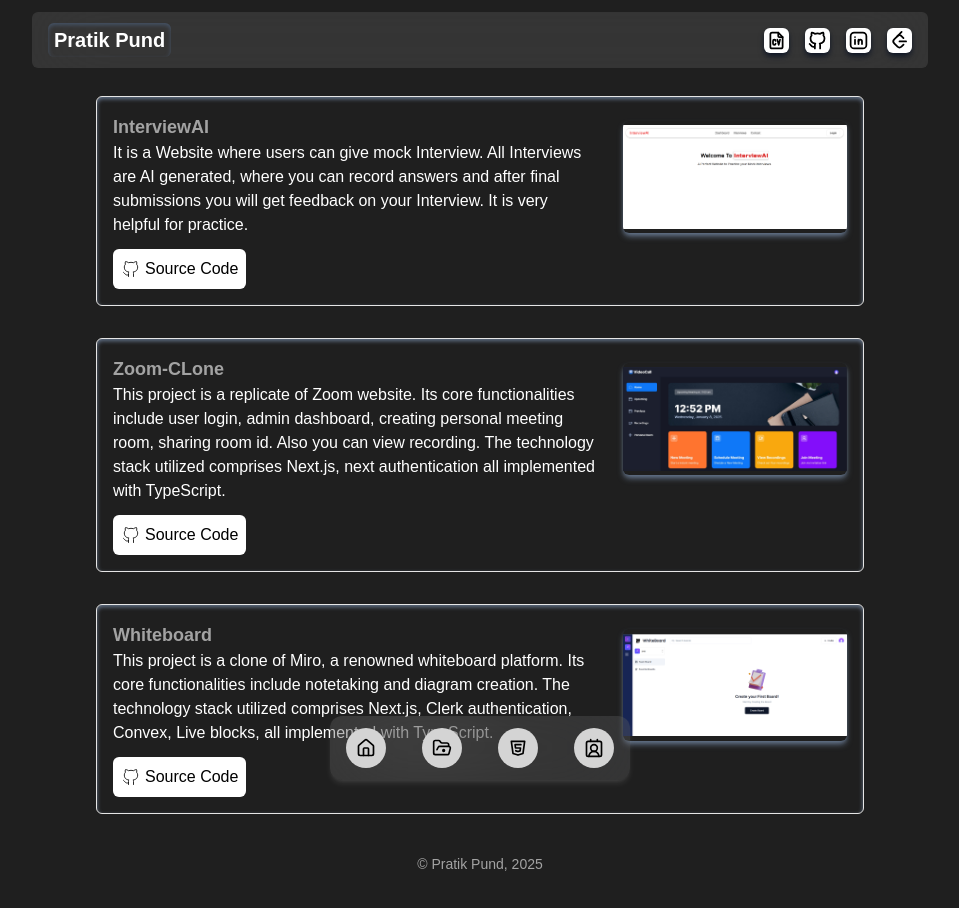
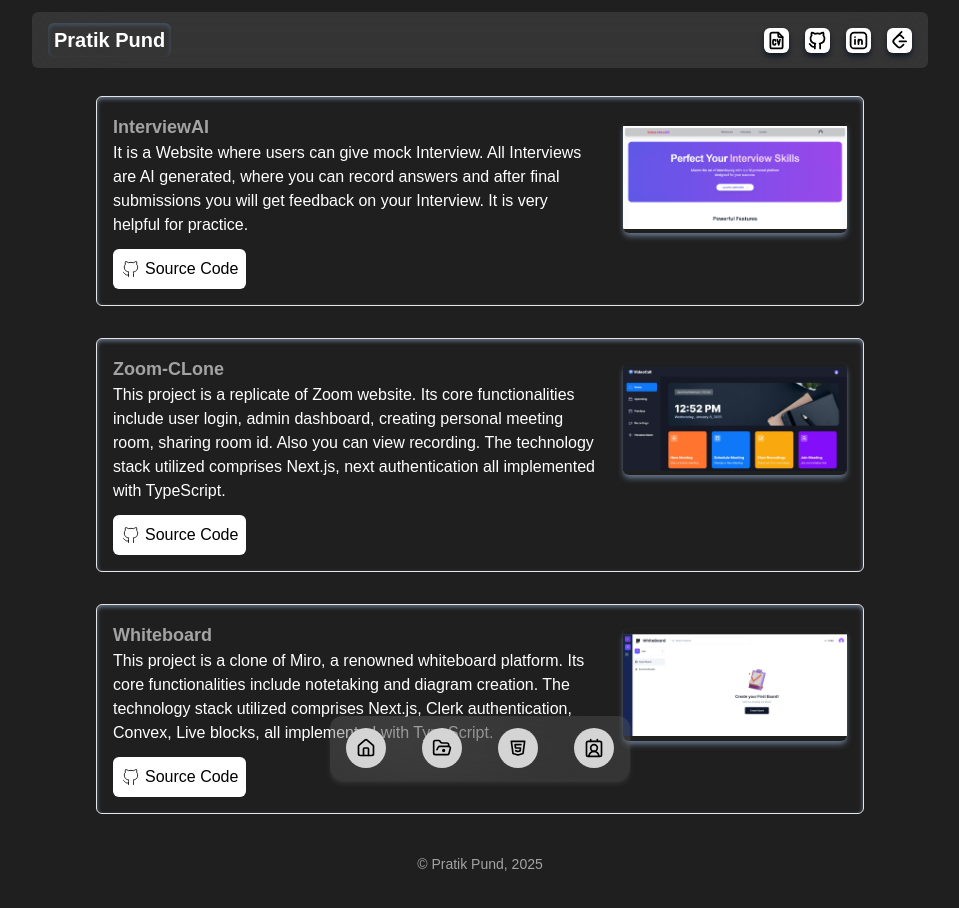
Before and after one commit to pratik-git10/portfolio_website, a Next.js app: page /products in a window 1280 px wide. Shown: the top 908 px of the page, without its empty margins (160-1119 px from the left). Built offline with nearby package versions, Linux system fonts and the light colour scheme.

Commit message:
Made some image changes

```diff
--- a/app/products/page.tsx
+++ b/app/products/page.tsx
@@ -15,7 +15,7 @@
           title="InterviewAI"
           link="https://interviewai-nu.vercel.app/"
           linkLabel="InterviewAI"
-          image="/interviewai.png"
+          image="/new_interviewai.png"
           githublink="https://github.com/pratik-git10/InterviewAI"
         />
 
```
Also changed, not shown: public/new_interviewai.png (added).
